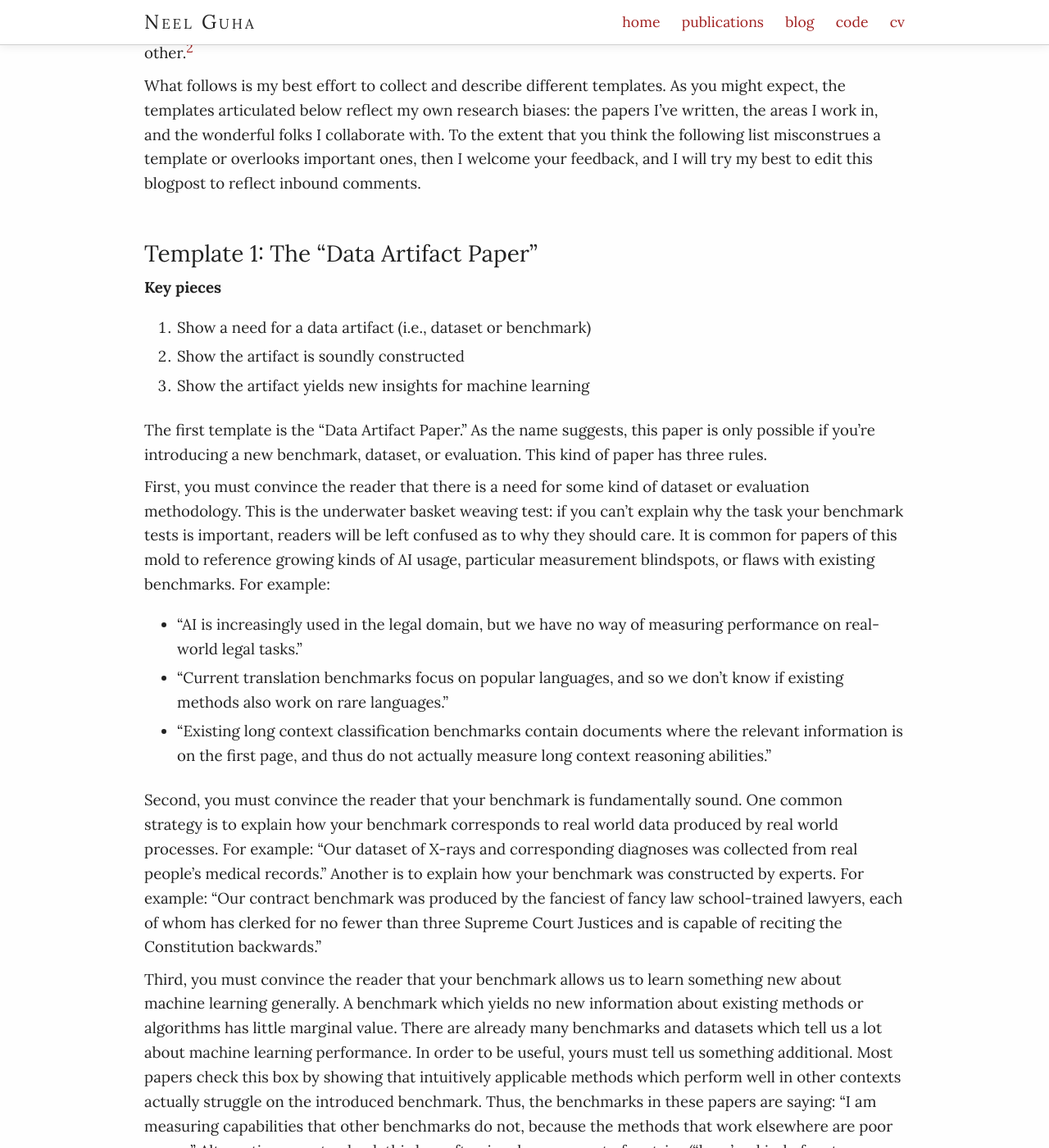
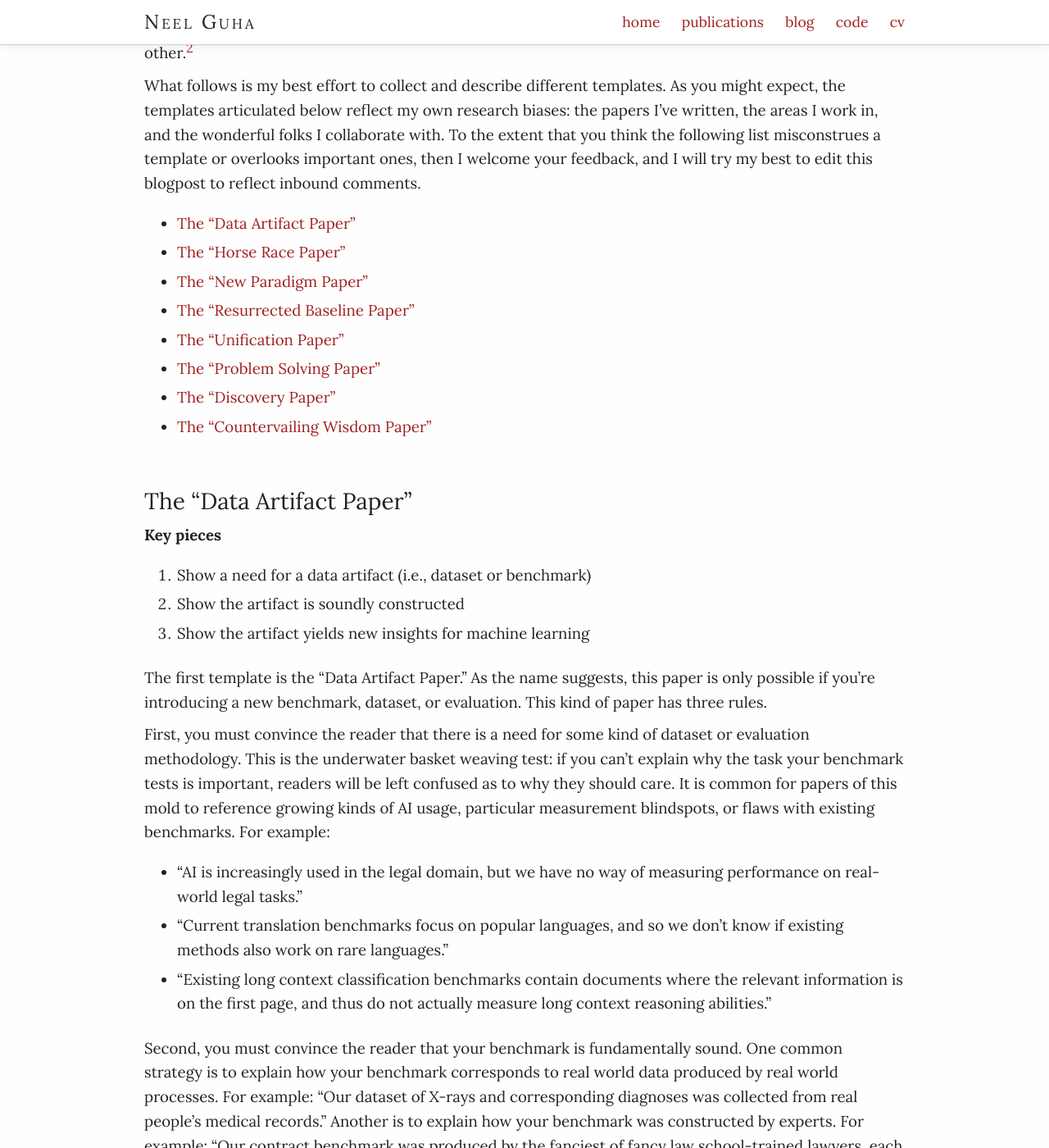
Before and after one commit to neelguha/neelguha.github.io, a Jekyll site: the page built from _posts/2026-03-24-templates.md, in a window 1280 px wide and 1400 px high, scrolled down 637 px. Shown: the whole window at 82% size. Built offline with Jekyll 4.4.1, drawn with Linux system fonts in a browser that asks for light colours; some of the changed text lies outside the part shown.

Commit message:
Added toc

```diff
--- a/_posts/2026-03-24-templates.md
+++ b/_posts/2026-03-24-templates.md
@@ -15,7 +15,16 @@ For these reasons, it is important to understand the different templates. As you
 
 What follows is my best effort to collect and describe different templates. As you might expect, the templates articulated below reflect my own research biases: the papers I’ve written, the areas I work in, and the wonderful folks I collaborate with. To the extent that you think the following list misconstrues a template or overlooks important ones, then I welcome your feedback, and I will try my best to edit this blogpost to reflect inbound comments.
 
-## Template 1: The "Data Artifact Paper"
+- [The "Data Artifact Paper"](#the-data-artifact-paper)
+- [The "Horse Race Paper"](#the-horse-race-paper)
+- [The "New Paradigm Paper"](#the-new-paradigm-paper)
+- [The "Resurrected Baseline Paper"](#the-resurrected-baseline-paper)
+- [The "Unification Paper"](#the-unification-paper)
+- [The "Problem Solving Paper"](#the-problem-solving-paper)
+- [The "Discovery Paper"](#the-discovery-paper)
+- [The "Countervailing Wisdom Paper"](#the-countervailing-wisdom-paper)
+
+## The "Data Artifact Paper"
 
 **Key pieces**
 
@@ -35,7 +44,7 @@ Second, you must convince the reader that your benchmark is fundamentally sound.
 
 Third, you must convince the reader that your benchmark allows us to learn something new about machine learning generally. A benchmark which yields no new information about existing methods or algorithms has little marginal value. There are already many benchmarks and datasets which tell us a lot about machine learning performance. In order to be useful, yours must tell us something additional. Most papers check this box by showing that intuitively applicable methods which perform well in other contexts actually struggle on the introduced benchmark. Thus, the benchmarks in these papers are saying: “I am measuring capabilities that other benchmarks do not, because the methods that work elsewhere are poor on me.” Alternative ways to check this box often involve a new set of metrics (“here’s a kind of systems efficiency we should care about\!”) or even a surprising finding about which algorithms/models work well (“hey that model we were all unsure about is actually [weirdly good at legal tasks](https://x.com/ValsAI/status/1945908942875611174)? that’s pretty strange\!\!”).
 
-## Template 2: The "Horse Race Paper"
+## The "Horse Race Paper"
 
 **Key pieces**
 
@@ -51,7 +60,7 @@ Some of the most influential papers of the last fifteen years are Horse Race Pap
 
 The Horse Race Paper trades rhetorical difficulty for technical difficulty. Rarely does one have the goods to execute this paper. At any point in time, only a handful of benchmarks actually enable this kind of argument.[^3]
 
-## Template 3: The "New Paradigm Paper"
+## The "New Paradigm Paper"
 
 **Key pieces**
 
@@ -86,7 +95,7 @@ Third and finally, you must show that the new paradigm allows you to do somethin
 
 The New Paradigm Paper is extremely difficult to write. At each stage, you must negotiate a different collection of treacherous pitfalls. The good news is that successful execution of the New Paradigm paper usually enables a series of follow-up papers, in which you tweak, tinker with, and improve the algorithm. At the peak of their powers, New Paradigm Papers tend to start new subfields.
 
-## Template 4: The "Resurrected Baseline Paper"
+## The "Resurrected Baseline Paper"
 
 **Key pieces**
 
@@ -107,7 +116,7 @@ The LIMA authors begin by observing that LLM post-training has gotten extremely
 
 LIMA illustrates that many different things can qualify as a “baseline” in a Resurrected Baseline Paper. Maybe it’s a dataset, a training algorithm, or even a model.
 
-## Template 5: The "Unification Paper"
+## The "Unification Paper"
 
 **Key pieces**
 
@@ -123,7 +132,7 @@ The first step in a Unification Paper is to establish there is an emerging inter
 
 When I first presented the ideas in this blogpost, the audience suggested that the Unification Paper is the theoretician’s version of the Horse Race paper. I was skeptical at first, but increasingly think that’s correct. The Unification Paper only works if the mathematical framework advanced–the unification–actually works. If there is even a single prominent algorithm which falls outside of the framework, the paper usually fails. Like the Horse Race paper, so much depends on the strength of the underlying technical results.
 
-## Template 6: The "Problem Solving Paper"
+## The "Problem Solving Paper"
 
 **Key pieces**
 
@@ -144,7 +153,7 @@ The paper then addresses each problem in turn. For the first, they introduce LoC
 
 The result is M2-BERT, an 80M parameter retrieval encoder that outperforms Transformer-based models more than 90 times its size on LoCoV1. Because the authors solved each problem separately, you understand exactly why the model works.
 
-## Template 7: The "Discovery Paper"
+## The "Discovery Paper"
 
 **Key pieces**
 
@@ -164,7 +173,7 @@ One example of a Discovery Paper is [Chinchilla](https://arxiv.org/abs/2203.1555
 
 Another example is [Do ImageNet Classifiers Generalize to ImageNet?](https://arxiv.org/abs/1902.10811) Here, the authors are interested in whether models that perform well on benchmark test sets generalize. They answer this question by recreating two benchmarks with entirely different data, and comparing model performance across the original and new test sets. The biggest implication of their study is that benchmarks are effective for development–models which perform well on the original benchmarks also perform well on the new ones.
 
-## Template 8: The "Countervailing Wisdom Paper"
+## The "Countervailing Wisdom Paper"
 
 **Key pieces**
 
```
